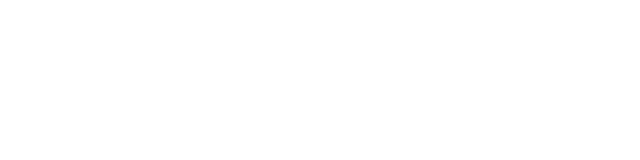
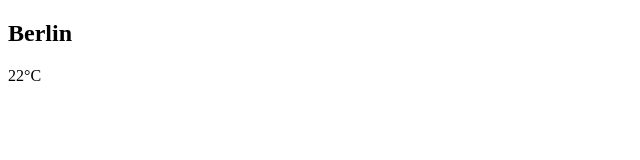
Before and after one commit to johi94/weather-app, an Angular app: page / in a window 1280 px wide. Shown: the top 160 px of the page, without its empty margins (0-640 px from the left). Built offline with nearby package versions, Linux system fonts and the light colour scheme.

Commit message:
feat: render WeatherCard component in app root

```diff
--- a/src/app/app.html
+++ b/src/app/app.html
@@ -1 +1,2 @@
+<app-weather-card />
 <router-outlet />
--- a/src/app/app.ts
+++ b/src/app/app.ts
@@ -1,11 +1,12 @@
 import { Component, signal } from '@angular/core';
 import { RouterOutlet } from '@angular/router';
+import { WeatherCard } from './components/weather-card/weather-card';
 
 @Component({
   selector: 'app-root',
-  imports: [RouterOutlet],
+  imports: [RouterOutlet, WeatherCard],
   templateUrl: './app.html',
-  styleUrl: './app.scss'
+  styleUrl: './app.scss',
 })
 export class App {
   protected readonly title = signal('weather-app');
```
